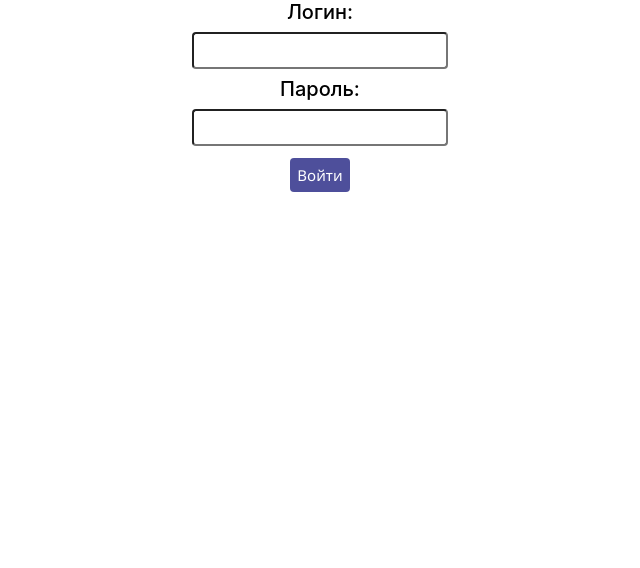
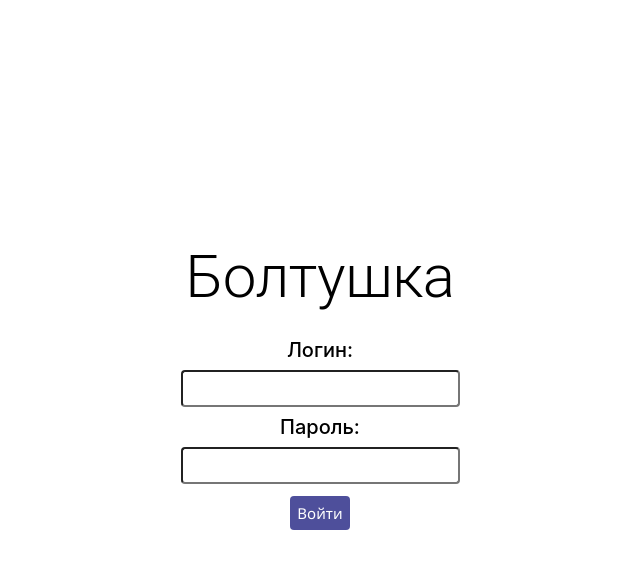
Before and after one commit to eshabakhov/PCAFrontEnd, a React (Create React App) app: page /login in a window 1280 px wide. Shown: the top 568 px of the page, without its empty margins (320-960 px from the left). Built offline with nearby package versions, Linux system fonts and the light colour scheme.

Commit message:
логин паге

```diff
--- a/src/login/login.js
+++ b/src/login/login.js
@@ -1,11 +1,12 @@
-import React from 'react';
-import {Button, Container, Form, FormGroup, Input, Label} from 'reactstrap';
-import {useState, useEffect} from 'react';
+import React, {useState} from 'react';
+import {Button, Form, FormGroup, Input, Label, Container} from 'reactstrap';
 import {connect, useDispatch} from 'react-redux';
 import useStyles from "../style";
 import {change} from '../handles'
 import {context} from "../redux/action";
 import {useNavigate} from "react-router-dom";
+import {Typography} from '@mui/material';
+import Box from "@mui/material/Box";
 
 
 function Login(props) {
@@ -50,8 +51,13 @@ function Login(props) {
     }
 
     return <div>
+        <Box display="flex"
+             justifyContent="center"
+             alignItems="center"
+             minHeight="100vh">
             <Container align="center">
-            <Form onSubmit={(event) => enter(event, login)}>
+                <Typography variant="h2" component="h1"> Болтушка</Typography>
+                <Form onSubmit={(event) => enter(event, login)} style={{margin:25}}>
                     <FormGroup>
                         <Label className={classes.label} for="Login">Логин:</Label><br/>
                         <Input className={classes.input} type="text" name="username" id="username"
@@ -67,6 +73,7 @@ function Login(props) {
                     </FormGroup>
                 </Form>
             </Container>
+        </Box>
     </div>
 }
 
--- a/src/style.js
+++ b/src/style.js
@@ -76,7 +76,6 @@ const useStyles = createUseStyles({
         fontSize: 20,
         boxSizing: 'border-box',
         margin: 8,
-        width: '20%'
     },
 
     control: {
```
Lines whose indentation alone changed are shown as unchanged.
